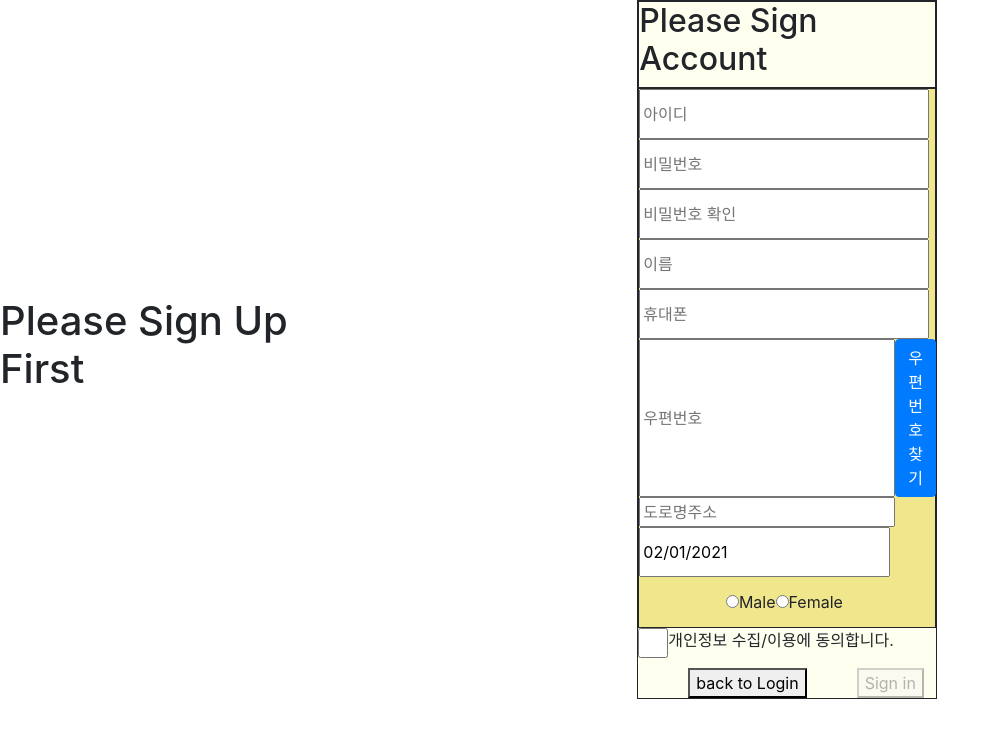
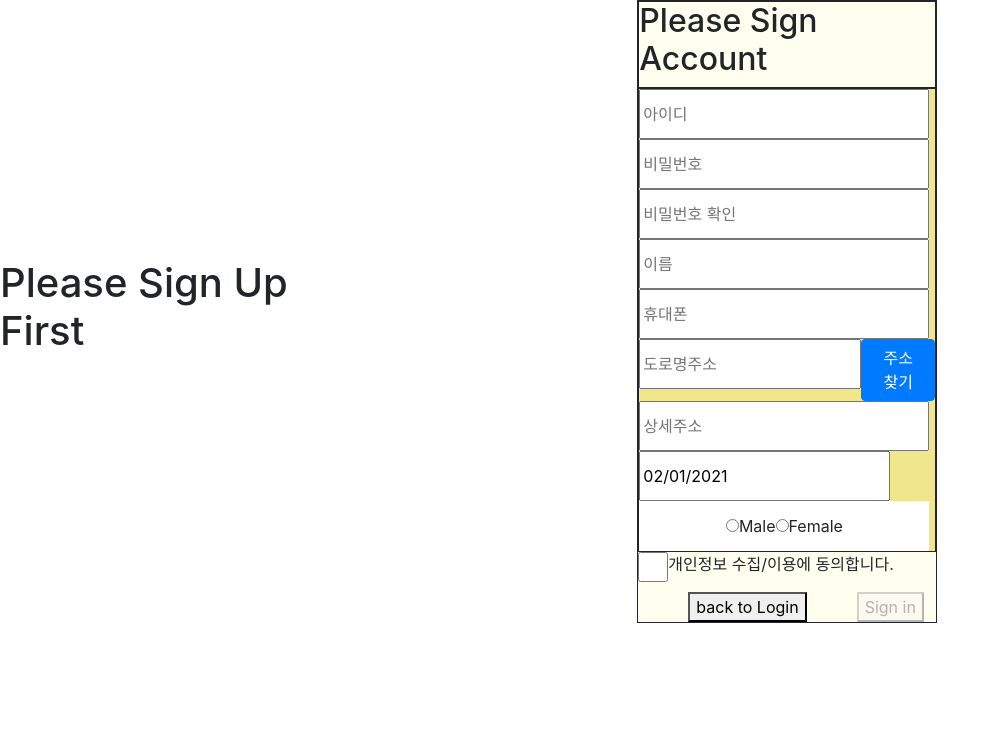
Before and after one commit to wj1089/review-prac, a React (Create React App) app: page / in a window 1280 px wide. Shown: the top 738 px of the page, without its empty margins (0-997 px from the left). Built offline with nearby package versions, Linux system fonts and the light colour scheme.

Commit message:
21/02/09 validation structure

```diff
--- a/src/components/Signin.js
+++ b/src/components/Signin.js
@@ -1,4 +1,4 @@
-import React, { useEffect, useState } from 'react';
+import React, { useState } from 'react';
 import { withRouter } from "react-router-dom";
 import { useDispatch } from 'react-redux';
 import { registerUser } from '../actions/userAction';
@@ -7,9 +7,7 @@ import moment from 'moment';
 import DatePicker from "react-datepicker";
 import './login.css';
 import "react-datepicker/dist/react-datepicker.css";
-// import "http://dmaps.daum.net/map_js_init/postcode.v2.js";
 import 'bootstrap/dist/css/bootstrap.min.css';
-import LogModal from './LogModal'
 import {Modal, Button} from "react-bootstrap"
 import DaumPostcode from 'react-daum-postcode';
 
@@ -21,48 +19,40 @@ const Signin = () => {
             password:'',
             name:'',
             phone:'',
-            address:'',
-            addressDetail:'',
             gender:'',
-            pswcheck:''
+            pswcheck:'',
+            addressDetail:''
         })
 
-    const {email,password,name, phone,address,gender,addressDetail,pswcheck} = signInput;
+    const {email,password,name, phone,gender,pswcheck,addressDetail} = signInput;
     const [birthday, setBirthday] = useState(new Date());
+    const [isAddress, setIsAddress] = useState('');
 
+    const [show, setShow] = useState(false);
+    const [disabled, setDisabled] = useState(false)
     const [error, setError] = useState({})
 
-    const [disabled, setDisabled] = useState(false)
-
-    const [show, setShow] = useState(false);
+    const handleShow = () => {setShow(true);}
     const handleClose = () => {setShow(false);}
-    const handleShow = () => {setShow(true);}
 
     const handleComplete = (data) => {
-        console.log("최상단data")
-        console.log(data)
 
-    let fullAddress = data.address;
+    let fullAddress = data.roadAddress;
     let extraAddress = '';
 
       if (data.addressType === 'R') {
-        console.log("data")
-        console.log(data)
+        extraAddress += data.bname;
+        }  if (data.bname !== '') {
 
-        if (data.bname !== '') {
-          extraAddress += data.bname;
-        }
         if (data.buildingName !== '') {
           extraAddress += (extraAddress !== '' ? `, ${data.buildingName}` : data.buildingName);
         }
         fullAddress += (extraAddress !== '' ? ` (${extraAddress})` : '');
       }
+      setIsAddress(fullAddress)
+      setShow(false)
+    }
 
-        console.log("fullAddress")
-        console.log(fullAddress)
-        console.log("extraAddress")
-        console.log(extraAddress)
-    }
 
     const handleCheckYn = ()=>{
         setCheckAgree(!checkAgree)
@@ -82,7 +72,7 @@ const Signin = () => {
         let body = {
             email : email,
             name : name,
-            address: address,
+            address: isAddress,
             addressDetail: addressDetail,
             birthday : moment(birthday).format('YYMMDD'),
             gender: gender,
@@ -90,40 +80,35 @@ const Signin = () => {
             password : password,
             pswcheck : pswcheck
         };
+        let checkValidate = validate(body);
+        if(!checkValidate.success){
+            alert(checkValidate.message.content);
+            console.log('진입 막힘')
+        }
 
-        if(validate(body)){
-            setError(validate(body));
-            alert("입력정보을 확인하여 다시 시도해주세요.")
-            console.log('진입 막힘')
-            return
-        }else{
         console.log('진입 성공')
         dispatch(registerUser(body))
         .then((response)=>{
+            console.log("response")
+            console.log(response)
             localStorage.getItem('user')
             alert("정상가입 성공!")
             validate.history.push("/login")
         })
+
         .catch((error)=>{
+            console.log("error log")
             alert(error.response.data.error.message)
         })
-        }
+
     }
 
     const LogModal = () => {
-
-        // function Postcode (props){
-        // const [isAddress, setIsAddress] = useState("");
-        // const [isZoneCode, setIsZoneCode] = useState();
-        //         console.log("isAddress")
-        //         console.log(isAddress)
-        //   }
         return (
             <>
             <Button variant="primary" onClick={handleShow}>
-                우편번호 찾기
+                주소 찾기
             </Button>
-
             <Modal
                 show={show}
                 data-toggle="modal"
@@ -141,37 +126,6 @@ const Signin = () => {
             </>
         );
     };
-
-
-
-
-    // function makeInputElement(){
-    //     return(
-    //         <div>
-    //             <div style={{display:"flex"}}>
-    //                 {/* isZoneCode */}
-    //                 <input
-    //                     type="text"
-    //                     id="postcode"
-    //                     placeholder="우편번호"
-    //                     address={handleComplete}
-    //                 />
-    //                 <LogModal  type="button" value="우편번호 찾기"  />
-    //             </div>
-
-    //             {/* isAddress */}
-    //             <input
-    //                 type="text"
-    //                 id="roadAddress"
-    //                 // onChange={}
-    //                 placeholder="도로명주소"
-    //             />
-    //         </div>
-    //     )
-    // }
-
-
-
 
     return (
         <>
@@ -244,50 +198,30 @@ const Signin = () => {
                         {/* 다음주소 API */}
                         <div>
                             <div style={{display:"flex"}}>
-                                {/* isZoneCode */}
-                                <input
-                                    type="text"
-                                    id="postcode"
-                                    placeholder="우편번호"
-                                    onChange={handleComplete}
-                                    value={data=>data.target.value}
-                                />
-                                <LogModal  type="button" value="우편번호 찾기" />
-                            </div>
-
-                            {/* isAddress */}
-                            <input
-                                type="text"
-                                id="roadAddress"
-                                // onChange={}
-                                placeholder="도로명주소"
-                            />
-                        </div>
-
-
-
-                        {/* <input
-                            className="sign-input"
-                            value={signInput.address}
-                            name="address"
-                            type="text"
-                            placeholder="주소"
-                            onChange={handleInfoChange}
-                        />
-                        {error.address && <p>{error.address}</p>}
-                        */}
-                        {/* <div>
                                 <input
                                     className="sign-input"
                                     type="text"
-                                value={signInput.addressDetail}
+                                    id="address"
+                                    name="address"
+                                    placeholder="도로명주소"
+                                    value={isAddress}
+                                    selected={isAddress}
+                                />
+                                <LogModal  type="button" value="도로명주소 찾기" />
+                                {error.address && <p>{error.address}</p>}
+                            </div>
+
+                            <input
+                                className="sign-input"
+                                type="text"
+                                id="addressDetail"
                                 name="addressDetail"
                                 placeholder="상세주소"
+                                value={signInput.addressDetail}
                                 onChange={handleInfoChange}
                             />
                             {error.addressDetail && <p>{error.addressDetail}</p>}
-                        </div> */}
-
+                        </div>
 
                         <div>
                             <DatePicker
@@ -296,7 +230,6 @@ const Signin = () => {
                                 value={birthday}
                                 selected={birthday}
                                 onChange={date => setBirthday(date)}
-                                // customInput={<HandleDatePick/>}
                             />
                         </div>
 
@@ -304,7 +237,9 @@ const Signin = () => {
                             className="sign-input"
                             style={{display:"flex",
                             justifyContent:'center',
-                            alignItems:'center'}}
+                            alignItems:'center',
+                            backgroundColor:'white'
+                            }}
                         >
                             <div>
                                 <input
@@ -325,6 +260,7 @@ const Signin = () => {
                                 />
                                 Female
                             </div>
+                            {error.gender && <p>{error.gender}</p>}
                         </div>
                     </div>
 
@@ -344,7 +280,6 @@ const Signin = () => {
                         }
                         {(checkAgree === false) && (
                             <form style={{marginLeft:50}}>
-                                 {/* onClick={onError} */}
                                 <button type="submit" value="submit" disabled={!disabled}>Sign in</button>
                             </form>
                             )
```
Also changed, not shown: src/components/validationInfo.js (+62 -12 lines), src/components/LogModal.js (deleted), 1 other file (tests, documents, lock files or other folders). Lines whose indentation alone changed are shown as unchanged.
